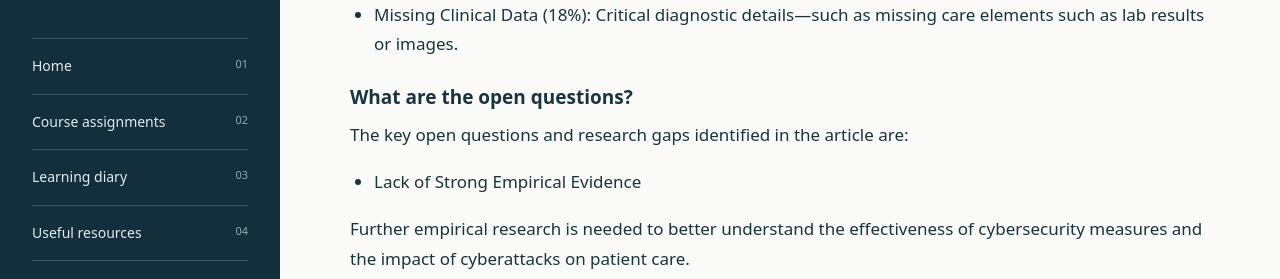
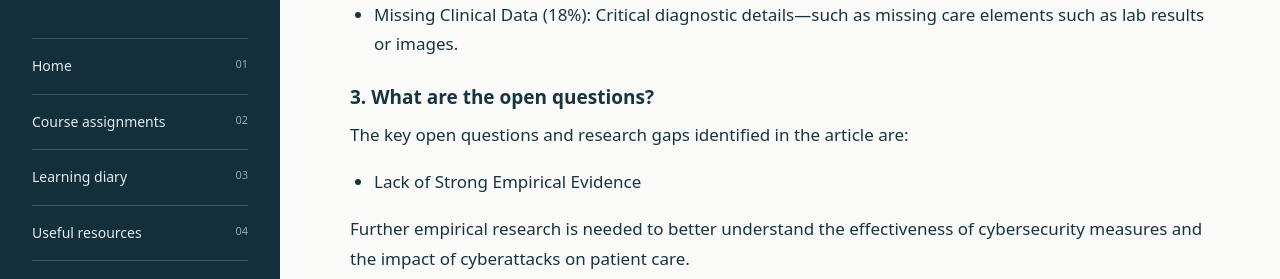
Before and after one commit to mia-roos/Cyber-Security-Studies, a Jekyll site: the page built from h1.md, in a window 1280 px wide and 900 px high, scrolled down 3697 px. Shown: the part 176-455 px from the top of the window. Built offline with Jekyll 4.4.1, drawn with Linux system fonts in a browser that asks for light colours.

Commit message:
Renumber section heading for open questions
Renumbered section heading for clarity.

```diff
--- a/h1.md
+++ b/h1.md
@@ -89,7 +89,7 @@ Cyberattacks directly threaten patient health and safety in three main ways:
 - Potential Medical Errors (27%): These included how easily infusion pumps can be altered to change rates of flow, how reverting to paper records causes manual medication dispensing, and how anti-virus software can disrupt the functioning of medical devices.
 - Missing Clinical Data (18%): Critical diagnostic details—such as missing care elements such as lab results or images.
 
-### What are the open questions?
+### 3. What are the open questions?
 
 The key open questions and research gaps identified in the article are:
 
```
